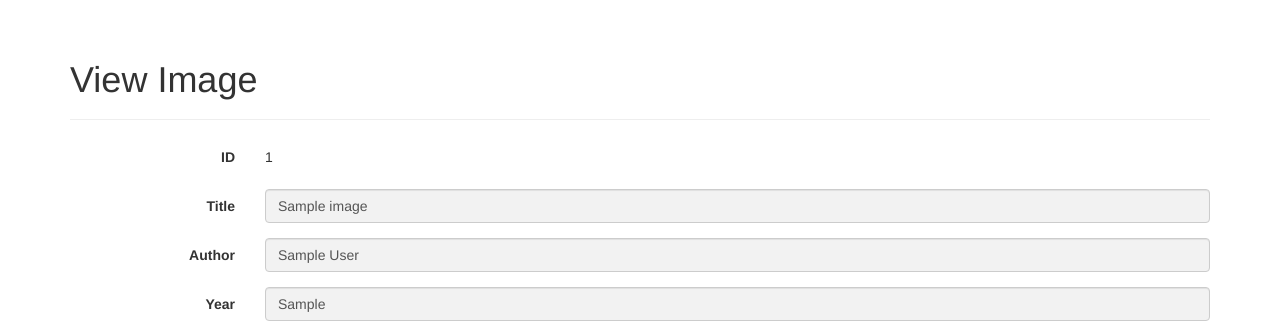
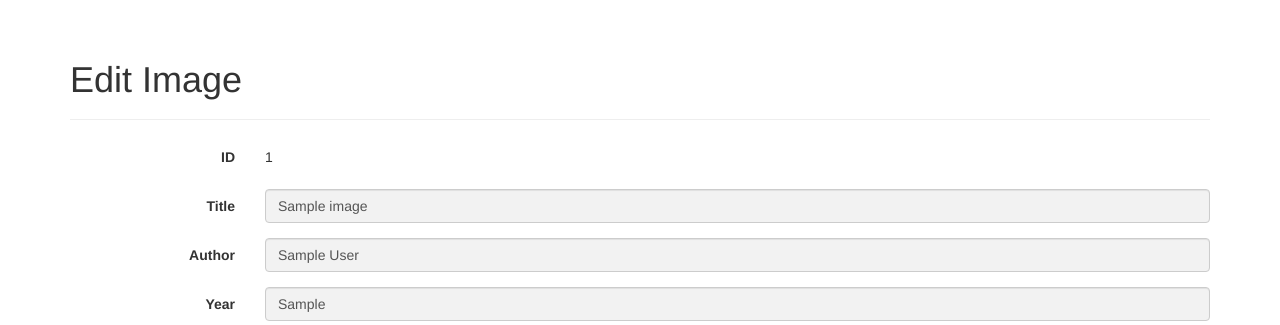
Before and after one commit to refpolk/cnx-images, a PHP site: page /edit-image.php?id=1 in a window 1280 px wide. Shown: the part 51-376 px from the top of the page. Run offline with PHP 8.4, Linux system fonts and the light colour scheme; tables that the repository leaves empty hold one stand-in row (values such as "Sample post"); grey boxes marked "Sample" are stand-in pictures; data that the repository does not hold is empty.

Commit message:
Bootstrap UI

```diff
--- a/public/edit-image.php
+++ b/public/edit-image.php
@@ -107,7 +107,7 @@ if ($_SERVER['REQUEST_METHOD'] == 'POST') {
 	}
 }
 
-$title = ($update ? 'View' : 'Add') . ' Image';
+$title = ($update ? 'Edit' : 'Add') . ' Image';
 
 ?>
 <html lang="en">
```
